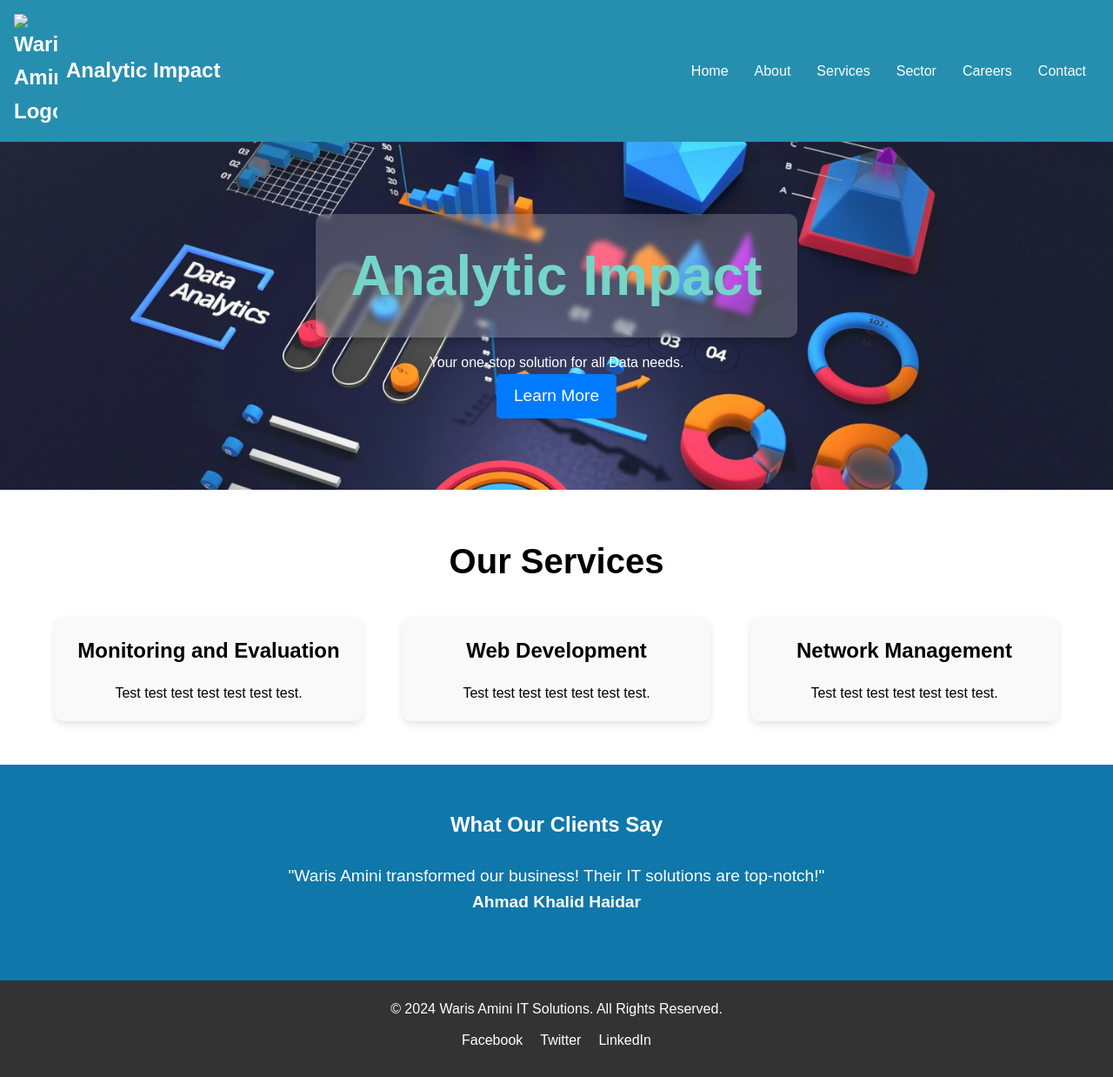
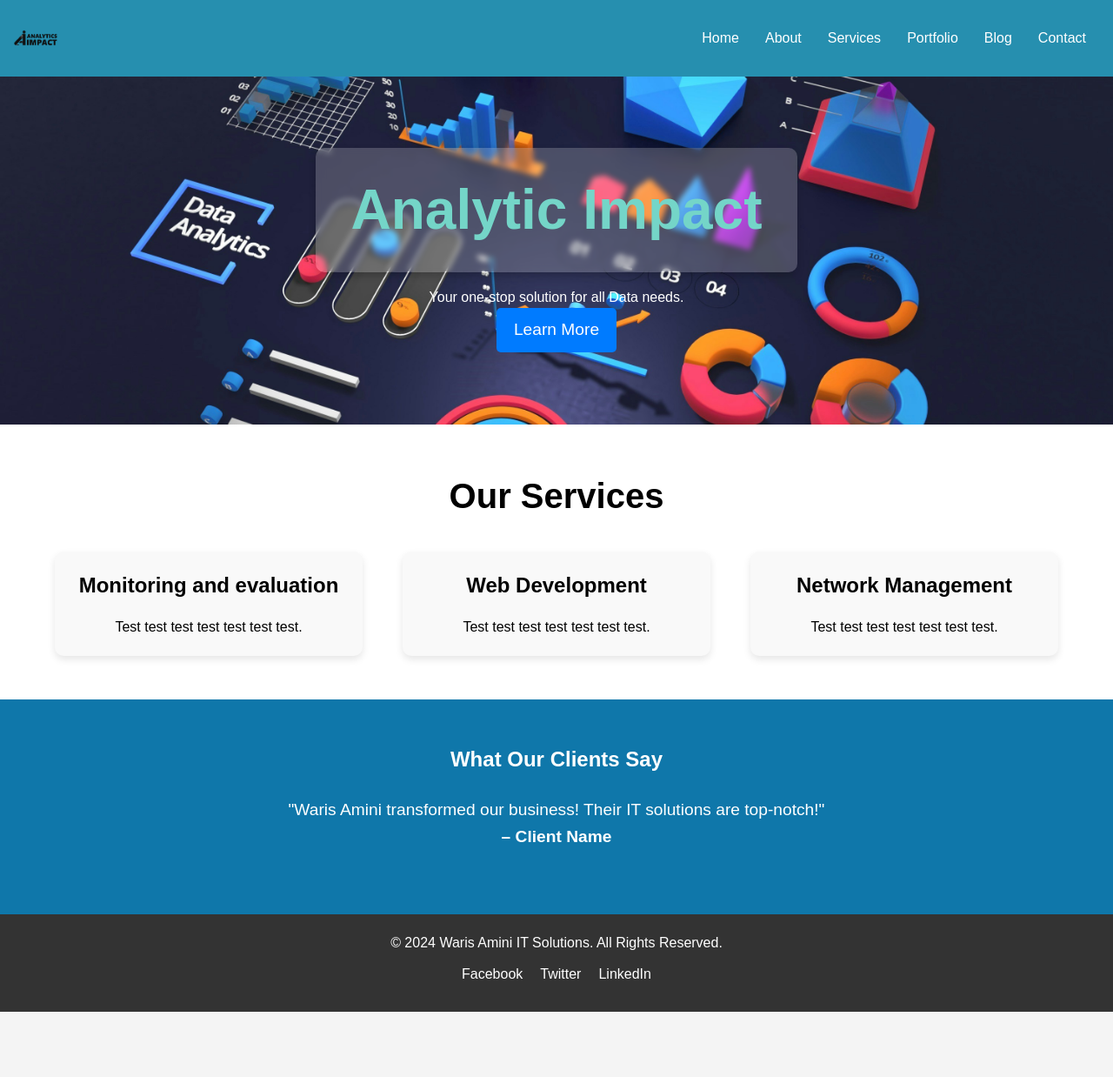
Before and after one commit to eriswaris/eriswaris, a plain HTML site: page index.html in a window 1280 px wide. Shown: the whole page at 87% size. After the commit the page ends 1163 px from the top, so only its background shows below. Drawn offline with Linux system fonts and the light colour scheme.

Commit message:
index.html

```diff
--- a/index.html
+++ b/index.html
@@ -11,16 +11,23 @@
     <!-- Header Section -->
     <header>
         <div class="logo">
-            <img src="img.PNJ" alt="Waris Amini Logo" class="logo-img">
-            Analytic Impact
+            <img src="img.PNG" alt="Waris Amini Logo" class="logo-img">
         </div>
         <nav>
+
             <ul>
                 <li><a href="#">Home</a></li>
                 <li><a href="#">About</a></li>
-                <li><a href="#">Services</a></li>
-                <li><a href="#">Sector</a></li>
-                <li><a href="#">Careers</a></li>
+                <li>
+                    <a href="#">Services</a>
+                    <ul class="dropdown">
+                        <li><a href="#">Web Design</a></li>
+                        <li><a href="#">Development</a></li>
+                        <li><a href="#">SEO</a></li>
+                    </ul>
+                </li>
+                <li><a href="#">Portfolio</a></li>
+                <li><a href="#">Blog</a></li>
                 <li><a href="#">Contact</a></li>
             </ul>
         </nav>
@@ -38,7 +45,7 @@
         <h2>Our Services</h2>
         <div class="service-cards">
             <div class="service-card">
-                <h3>Monitoring and Evaluation</h3>
+                <h3>Monitoring and evaluation</h3>
                 <p>Test test test test test test test.</p>
             </div>
             <div class="service-card">
@@ -57,7 +64,7 @@
         <h2>What Our Clients Say</h2>
         <div class="testimonial">
             <p>"Waris Amini transformed our business! Their IT solutions are top-notch!"</p>
-            <h4>Ahmad Khalid Haidar</h4>
+            <h4>– Client Name</h4>
         </div>
     </section>
 
```
